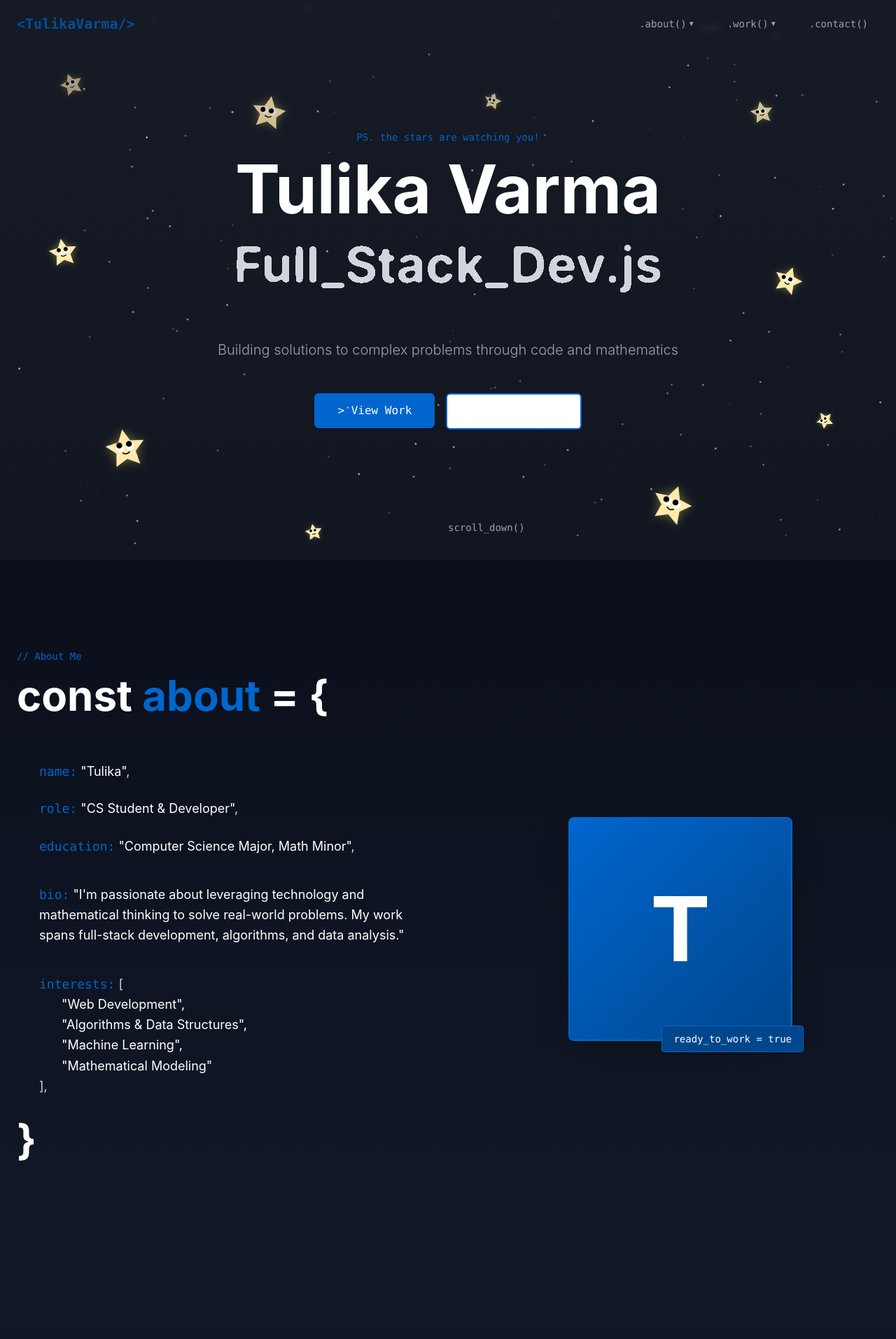
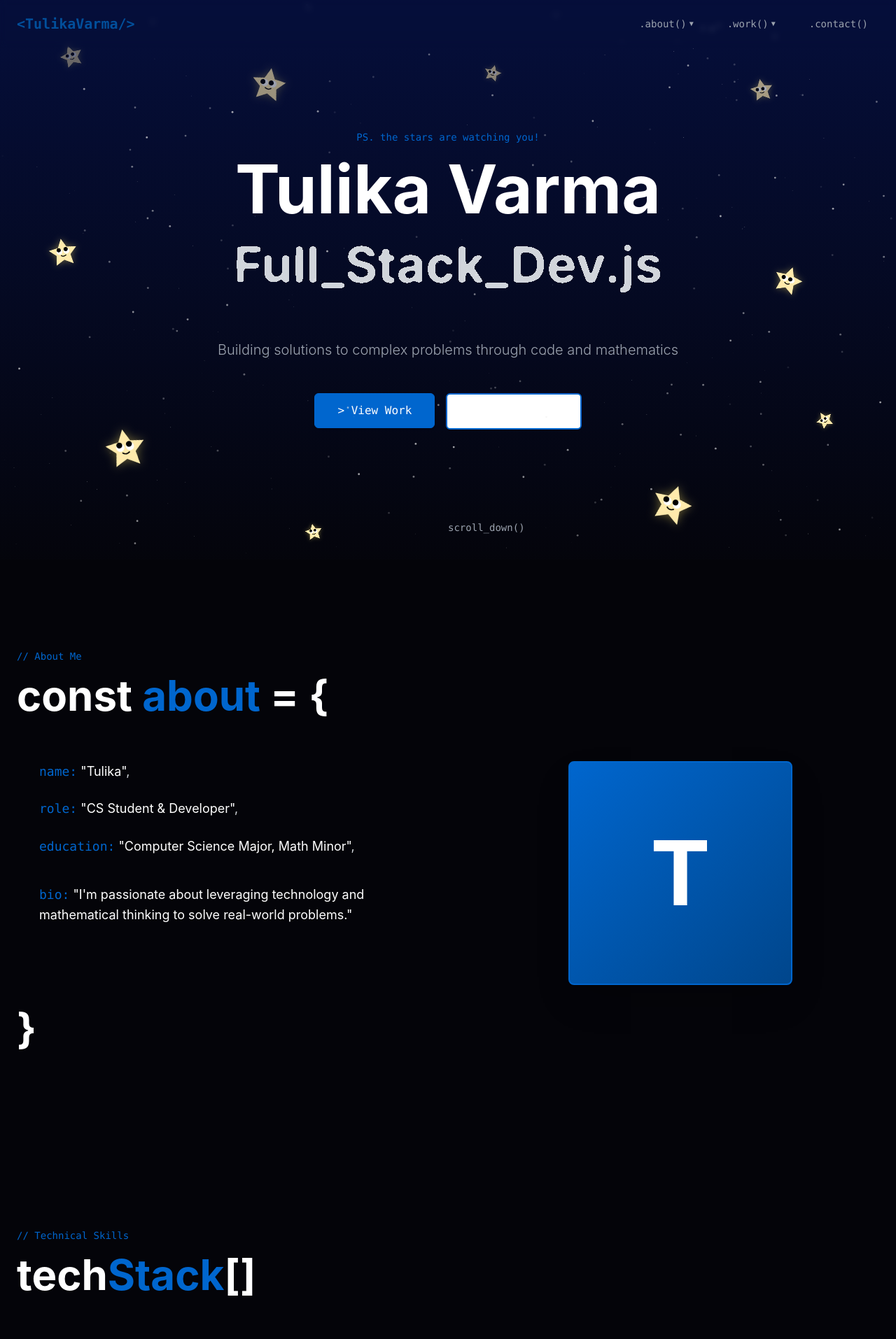
Before and after one commit to TulikaVarma/tulika-website-, a React (Vite) app: page / in a window 1280 px wide. Shown: the top 1914 px of the page at 70% size. Built offline with nearby package versions, Linux system fonts and the light colour scheme.

Commit message:
Colors blend for background

```diff
--- a/src/App.jsx
+++ b/src/App.jsx
@@ -12,8 +12,8 @@ function App() {
   }
 
   return (
-    <div className="relative w-full min-h-screen bg-[#0A0F1A] font-sans">
-      {/* Particles in background */}
+    // Main Page
+    <div className="relative w-full min-h-screen bg-[#040409] font-sans">
       <div className="fixed inset-0 z-40 pointer-events-none">
         <Particles
           className="absolute inset-0"
@@ -23,29 +23,21 @@ function App() {
           refresh={false}
         />
       </div>
-
-      {/*Stars*/}
       <StarBackground />
 
       <nav className="fixed top-0 left-0 right-0 z-50 bg-transparent backdrop-blur-sm px-6 py-4">
-        {/* Navigation menu for page */}
         <div className="max-w-7xl mx-auto flex justify-between items-center">
-          {/* Top Left Name*/}
           <div className="text-[#024f9b] font-mono text-xl font-bold">
             &lt;TulikaVarma/&gt;
           </div>
 
-          {/* Navigation bar */}
           <div className="flex gap-4 font-mono text-sm">
-
-            {/* About Dropdown */}
             <div className="group relative">
               <button className="text-gray-400 hover:text-[#0066CE] hover:bg-[#0066CE]/10 px-4 py-2 rounded-md transition-all flex items-center gap-1">
                 .about() <span className="text-[10px]">▼</span>
               </button>
-              {/* The Dropdown Content */}
               <div className="absolute top-full left-0 hidden group-hover:block pt-2">
-                <div className="bg-[#0A0F1A] border border-[#0066CE]/30 rounded-md p-2 w-40 shadow-xl">
+                <div className="bg-[#040409] border border-[#0066CE]/30 rounded-md p-2 w-40 shadow-xl">
                   <button onClick={() => scrollToSection('about')} className="w-full text-left px-3 py-2 text-gray-400 hover:text-white hover:bg-[#0066CE]/20 rounded transition-all">
                     → bio
                   </button>
@@ -55,20 +47,20 @@ function App() {
                 </div>
               </div>
             </div>
-            {/* Work Dropdown */}
+
             <div className="group relative">
               <button className="text-gray-400 hover:text-[#0066CE] hover:bg-[#0066CE]/10 px-4 py-2 rounded-md transition-all flex items-center gap-1">
                 .work() <span className="text-[10px]">▼</span>
               </button>
               <div className="absolute top-full left-0 hidden group-hover:block pt-2">
-                <div className="bg-[#0A0F1A] border border-[#0066CE]/30 rounded-md p-2 w-40 shadow-xl">
+                <div className="bg-[#040409] border border-[#0066CE]/30 rounded-md p-2 w-40 shadow-xl">
                   <button onClick={() => scrollToSection('work')} className="w-full text-left px-3 py-2 text-gray-400 hover:text-white hover:bg-[#0066CE]/20 rounded transition-all">
                     → projects
                   </button>
                 </div>
               </div>
             </div>
-            {/* Contact */}
+
             <button onClick={() => scrollToSection('contact')} className="text-gray-400 hover:text-[#0066CE] hover:bg-[#0066CE]/10 px-4 py-2 rounded-md transition-all">
               .contact()
             </button>
@@ -76,11 +68,8 @@ function App() {
         </div>
       </nav>
 
-      {/* Main Page Content  */}
       <section className="relative w-full h-screen overflow-hidden">
-        {/* Animated gradient background */}
         <MainBackground />
-        {/* Main Page Content */}
         <div className="relative z-10 w-full h-full flex flex-col items-center justify-center px-6">
           <motion.div
             initial={{ opacity: 0, y: 20 }}
@@ -136,8 +125,8 @@ function App() {
         </div>
       </section>
 
-      {/* ABOUT SECTION - REDUCED Z-INDEX */}
-      <section id="about" className="relative w-full min-h-screen bg-gradient-to-b from-[#0A0F1A] to-[#111827] py-32 px-6 z-30">
+      {/* ABOUT SECTION  */}
+      <section id="about" className="relative w-full min-h-screen bg-[#040409] py-32 px-6 z-30">
         <div className="max-w-7xl mx-auto">
           <motion.div
             initial={{ opacity: 0 }}
@@ -163,15 +152,7 @@ function App() {
                   <span className="text-[#0066CE] font-mono">education:</span> <span className="text-white">"Computer Science Major, Math Minor"</span>,
                 </p>
                 <p className="pt-4">
-                  <span className="text-[#0066CE] font-mono">bio:</span> <span className="text-white">"I'm passionate about leveraging technology and mathematical thinking to solve real-world problems. My work spans full-stack development, algorithms, and data analysis."</span>
-                </p>
-                <p className="pt-4">
-                  <span className="text-[#0066CE] font-mono">interests:</span> [
-                  <span className="text-white block pl-8">"Web Development",</span>
-                  <span className="text-white block pl-8">"Algorithms & Data Structures",</span>
-                  <span className="text-white block pl-8">"Machine Learning",</span>
-                  <span className="text-white block pl-8">"Mathematical Modeling"</span>
-                  ],
+                  <span className="text-[#0066CE] font-mono">bio:</span> <span className="text-white">"I'm passionate about leveraging technology and mathematical thinking to solve real-world problems."</span>
                 </p>
               </div>
 
@@ -179,9 +160,6 @@ function App() {
                 <div className="relative">
                   <div className="w-80 h-80 rounded-lg bg-gradient-to-br from-[#0066CE] to-[#00468C] flex items-center justify-center text-white text-9xl font-bold shadow-2xl border-2 border-[#0066CE]">
                     T
-                  </div>
-                  <div className="absolute -bottom-4 -right-4 bg-[#00468C] text-white px-4 py-2 font-mono text-sm rounded border border-[#0066CE]">
-                    ready_to_work = true
                   </div>
                 </div>
               </div>
@@ -195,7 +173,7 @@ function App() {
       </section>
 
       {/* SKILLS SECTION */}
-      <section id="skills" className="relative w-full min-h-screen bg-gradient-to-b from-[#111827] to-[#0A0F1A] py-32 px-6 z-30">
+      <section id="skills" className="relative w-full min-h-screen bg-[#040409] py-32 px-6 z-30">
         <div className="max-w-7xl mx-auto">
           <div className="font-mono text-[#0066CE] text-sm mb-4">
             {'// Technical Skills'}
@@ -206,26 +184,10 @@ function App() {
 
           <div className="grid md:grid-cols-2 lg:grid-cols-4 gap-6">
             {[
-              {
-                title: "Languages",
-                skills: ["Python", "Java", "C++", "JavaScript", "SQL", "R"],
-                icon: "{ }"
-              },
-              {
-                title: "Frontend",
-                skills: ["React", "Tailwind CSS", "HTML/CSS", "Vite", "Framer Motion"],
-                icon: "</>"
-              },
-              {
-                title: "Backend",
-                skills: ["Node.js", "Express", "Flask", "PostgreSQL", "MongoDB"],
-                icon: "⚙️"
-              },
-              {
-                title: "Tools & Math",
-                skills: ["Git", "VS Code", "LaTeX", "NumPy", "Pandas", "Jupyter"],
-                icon: "🔧"
-              },
+              { title: "Languages", skills: ["Python", "Java", "C++", "JavaScript", "SQL", "R"], icon: "{ }" },
+              { title: "Frontend", skills: ["React", "Tailwind CSS", "HTML/CSS", "Vite", "Framer Motion"], icon: "</>" },
+              { title: "Backend", skills: ["Node.js", "Express", "Flask", "PostgreSQL", "MongoDB"], icon: "⚙️" },
+              { title: "Tools & Math", skills: ["Git", "VS Code", "LaTeX", "NumPy", "Pandas", "Jupyter"], icon: "🔧" },
             ].map((category, index) => (
               <motion.div
                 key={index}
@@ -235,13 +197,12 @@ function App() {
                 transition={{ delay: index * 0.1 }}
                 whileHover={{ y: -5 }}
               >
-                <Card className="bg-[#1F2937]/50 border-[#0066CE]/30 hover:border-[#0066CE] transition-all h-full backdrop-blur">
+                {/* Updated Card background  */}
+                <Card className="bg-[#0A0F1A]/80 border-[#0066CE]/30 hover:border-[#0066CE] transition-all h-full backdrop-blur">
                   <CardHeader>
                     <div className="flex items-center gap-3 mb-2">
                       <span className="text-3xl">{category.icon}</span>
-                      <CardTitle className="text-gray-300 font-mono text-xl">
-                        {category.title}
-                      </CardTitle>
+                      <CardTitle className="text-gray-300 font-mono text-xl">{category.title}</CardTitle>
                     </div>
                   </CardHeader>
                   <CardContent>
@@ -261,7 +222,7 @@ function App() {
       </section>
 
       {/* PROJECTS SECTION */}
-      <section id="work" className="relative w-full min-h-screen bg-gradient-to-b from-[#0A0F1A] to-[#111827] py-32 px-6 z-30">
+      <section id="work" className="relative w-full min-h-screen bg-[#040409] py-32 px-6 z-30">
         <div className="max-w-7xl mx-auto">
           <div className="font-mono text-[#0066CE] text-sm mb-4">
             {'// Featured Projects'}
@@ -271,7 +232,6 @@ function App() {
           </h2>
 
           <div className="space-y-8">
-            {/* Project 1 */}
             <motion.div
               initial={{ opacity: 0, x: -20 }}
               whileInView={{ opacity: 1, x: 0 }}
@@ -279,74 +239,17 @@ function App() {
               whileHover={{ x: 10 }}
               className="group"
             >
-              <Card className="bg-[#1F2937]/50 border-[#0066CE]/30 hover:border-[#0066CE] transition-all backdrop-blur overflow-hidden">
+              <Card className="bg-[#0A0F1A]/80 border-[#0066CE]/30 hover:border-[#0066CE] transition-all backdrop-blur overflow-hidden">
                 <div className="grid md:grid-cols-3 gap-6 p-8">
                   <div className="md:col-span-2 space-y-4">
                     <div className="flex items-center gap-4">
                       <div className="text-[#0066CE] font-mono text-sm">01</div>
-                      <h3 className="text-3xl font-bold text-white group-hover:text-[#0066CE] transition-colors">
-                        Project Name Here
-                      </h3>
+                      <h3 className="text-3xl font-bold text-white group-hover:text-[#0066CE] transition-colors">Project Name Here</h3>
                     </div>
-                    <p className="text-gray-400 text-lg">
-                      Description of your CS/Math project. Explain the problem, your approach, and the technologies used.
-                    </p>
-                    <div className="flex flex-wrap gap-2">
-                      {["React", "Python", "TensorFlow", "PostgreSQL"].map((tech) => (
-                        <span key={tech} className="bg-[#0066CE]/20 text-[#0066CE] px-3 py-1 rounded font-mono text-sm border border-[#0066CE]/40">
-                          {tech}
-                        </span>
-                      ))}
-                    </div>
+                    <p className="text-gray-400 text-lg">Description of your CS/Math project.</p>
                   </div>
                   <div className="flex flex-col justify-center gap-3">
-                    <Button className="bg-[#0066CE] hover:bg-[#00468C] text-white font-mono w-full">
-                      View Project →
-                    </Button>
-                    <Button variant="outline" className="border-[#0066CE] text-[#0066CE] hover:bg-[#0066CE]/10 font-mono w-full">
-                      GitHub →
-                    </Button>
-                  </div>
-                </div>
-              </Card>
-            </motion.div>
-
-            {/* Project 2 */}
-            <motion.div
-              initial={{ opacity: 0, x: -20 }}
-              whileInView={{ opacity: 1, x: 0 }}
-              viewport={{ once: true }}
-              transition={{ delay: 0.1 }}
-              whileHover={{ x: 10 }}
-              className="group"
-            >
-              <Card className="bg-[#1F2937]/50 border-[#0066CE]/30 hover:border-[#0066CE] transition-all backdrop-blur overflow-hidden">
-                <div className="grid md:grid-cols-3 gap-6 p-8">
-                  <div className="md:col-span-2 space-y-4">
-                    <div className="flex items-center gap-4">
-                      <div className="text-[#0066CE] font-mono text-sm">02</div>
-                      <h3 className="text-3xl font-bold text-white group-hover:text-[#0066CE] transition-colors">
-                        Another Project
-                      </h3>
-                    </div>
-                    <p className="text-gray-400 text-lg">
-                      Another CS/Math project description. Focus on what makes it unique.
-                    </p>
-                    <div className="flex flex-wrap gap-2">
-                      {["Java", "Algorithms", "Data Structures"].map((tech) => (
-                        <span key={tech} className="bg-[#0066CE]/20 text-[#0066CE] px-3 py-1 rounded font-mono text-sm border border-[#0066CE]/40">
-                          {tech}
-                        </span>
-                      ))}
-                    </div>
-                  </div>
-                  <div className="flex flex-col justify-center gap-3">
-                    <Button className="bg-[#0066CE] hover:bg-[#00468C] text-white font-mono w-full">
-                      View Project →
-                    </Button>
-                    <Button variant="outline" className="border-[#0066CE] text-[#0066CE] hover:bg-[#0066CE]/10 font-mono w-full">
-                      GitHub →
-                    </Button>
+                    <Button className="bg-[#0066CE] hover:bg-[#00468C] text-white font-mono w-full">View Project →</Button>
                   </div>
                 </div>
               </Card>
@@ -356,46 +259,22 @@ function App() {
       </section>
 
       {/* CONTACT SECTION */}
-      <section id="contact" className="relative w-full min-h-screen bg-gradient-to-b from-[#111827] to-[#0A0F1A] py-32 px-6 flex items-center z-30">
-        <div className="max-w-7xl mx-auto w-full">
+      <section id="contact" className="relative w-full min-h-screen bg-[#040409] py-32 px-6 flex items-center z-30">
+        <div className="max-w-7xl mx-auto w-full text-center">
           <motion.div
             initial={{ opacity: 0 }}
             whileInView={{ opacity: 1 }}
             viewport={{ once: true }}
-            className="text-center"
           >
-            <div className="font-mono text-[#0066CE] text-sm mb-4">
-              {'// Get In Touch'}
-            </div>
+            <div className="font-mono text-[#0066CE] text-sm mb-4">{'// Get In Touch'}</div>
             <h2 className="text-5xl md:text-7xl font-bold text-white mb-8">
               let's <span className="text-[#0066CE]">connect</span>()
             </h2>
-
-            <p className="text-2xl text-gray-400 mb-16 max-w-2xl mx-auto">
-              Open to internships, collaborations, and exciting opportunities
-            </p>
-
             <div className="flex flex-col sm:flex-row gap-6 justify-center font-mono mb-16">
-              <a href="mailto:your.email@example.com">
-                <Button className="bg-[#0066CE] hover:bg-[#00468C] text-white px-10 py-8 text-lg border border-[#0066CE]">
-                  → Email Me
-                </Button>
-              </a>
-              <a href="https://linkedin.com/in/yourprofile" target="_blank" rel="noopener noreferrer">
-                <Button variant="outline" className="border-2 border-[#0066CE] text-[#0066CE] hover:bg-[#0066CE]/10 px-10 py-8 text-lg">
-                  → LinkedIn
-                </Button>
-              </a>
-              <a href="https://github.com/yourusername" target="_blank" rel="noopener noreferrer">
-                <Button variant="outline" className="border-2 border-[#0066CE] text-[#0066CE] hover:bg-[#0066CE]/10 px-10 py-8 text-lg">
-                  → GitHub
-                </Button>
-              </a>
+              <Button className="bg-[#0066CE] hover:bg-[#00468C] text-white px-10 py-8 text-lg">→ Email Me</Button>
+              <Button variant="outline" className="border-2 border-[#0066CE] text-[#0066CE] hover:bg-[#0066CE]/10 px-10 py-8 text-lg">→ LinkedIn</Button>
             </div>
-
-            <div className="text-gray-600 font-mono text-sm">
-              © 2026 Tulika // Built with React + Tailwind + Love
-            </div>
+            <div className="text-gray-600 font-mono text-sm">© 2026 Tulika // Built with React + Tailwind + Love</div>
           </motion.div>
         </div>
       </section>
--- a/src/components/ui/main-background.jsx
+++ b/src/components/ui/main-background.jsx
@@ -1,9 +1,32 @@
+import React, { useState, useEffect } from 'react';
+
 function MainBackground() {
+  const [scrollOpacity, setScrollOpacity] = useState(0);
+
+  useEffect(() => {
+    // Darkens background based on scroll
+    const handleScroll = () => {
+      const winHeight = window.innerHeight;
+      const scrollY = window.scrollY;
+      const opacity = Math.min(scrollY / (winHeight * 0.8), 1);
+      setScrollOpacity(opacity);
+    };
+
+    window.addEventListener('scroll', handleScroll, { passive: true });
+    return () => window.removeEventListener('scroll', handleScroll);
+  }, []);
+
   return (
     <div className="absolute inset-0 w-full h-full overflow-hidden">
-      {/* Animated gradient background */}
+      {/* Animated Background*/}
+      <div className="animated-gradient" />
+      {/* Blends into Next page for scroll */}
       <div
-        className="animated-gradient"
+        className="absolute inset-0 pointer-events-none transition-opacity duration-75"
+        style={{
+          backgroundColor: '#040409',
+          opacity: scrollOpacity
+        }}
       />
 
       <style dangerouslySetInnerHTML={{__html: `
@@ -12,9 +35,10 @@ function MainBackground() {
           inset: 0;
           width: 100%;
           height: 100%;
-          background: linear-gradient(0deg, #0a0f1a, #141923, #1e232d);
-          background-size: 400% 400%;
-          animation: BackgroundGradient 10s ease infinite;
+          /* Swapped order: Lightest color (#061558) is prominent at start */
+          background: linear-gradient(180deg, #061558, #050e39, #040409);
+          background-size: 100% 200%;
+          animation: BackgroundGradient 15s ease-in-out infinite;
         }
 
         @keyframes BackgroundGradient {
--- a/src/components/ui/stars-eyes.jsx
+++ b/src/components/ui/stars-eyes.jsx
@@ -9,15 +9,12 @@ const StarCharacter = ({ top, left, size = 1, rotation = 0, scrollY, speed = 0.5
     return () => window.removeEventListener('mousemove', handleMouseMove);
   }, []);
 
-  // 1. Movement Math: Speed determines how fast they fly up
+  // Star Movement speed
   const pixelOffset = scrollY * speed;
-
-  // 2. Fade Out Math:
-  // We calculate where the star is relative to the top (0).
-  // As 'top' percentage converted to pixels minus the offset approaches 0, opacity drops.
+  // Stars fade away
   const initialTopPx = (window.innerHeight * parseFloat(top)) / 100;
   const currentPosPx = initialTopPx - pixelOffset;
-  const opacity = Math.max(0, Math.min(1, currentPosPx / 200)); // Fades out completely in the top 200px
+  const opacity = Math.max(0, Math.min(1, currentPosPx / 200));
 
   const calculateEyeMove = (xBase, yBase) => {
     const xPx = (window.innerWidth * parseFloat(xBase)) / 100;
@@ -36,7 +33,6 @@ const StarCharacter = ({ top, left, size = 1, rotation = 0, scrollY, speed = 0.5
         left: left,
         top: top,
         opacity: opacity,
-        // translate3d(x, y, z) is smoother than 'top' because it uses the GPU
         transform: `translate3d(-50%, calc(-50% - ${pixelOffset}px), 0) scale(${size}) rotate(${rotation}deg)`,
         transformOrigin: 'center center',
         display: 'inline-block',
@@ -82,10 +78,10 @@ export const StarBackground = () => {
   // starData with added 'speed' property for depth
   const starData = [
     // Stars above title
-    { top: "15%", left: "8%", size: 0.4, rotation: -20, speed: 0.3 },
-    { top: "20%", left: "30%", size: 0.6, rotation: 10, speed: 0.4 },
-    { top: "18%", left: "55%", size: 0.3, rotation: 15, speed: 0.3 },
-    { top: "20%", left: "85%", size: 0.4, rotation: -10, speed: 0.2 },
+    { top: "10%", left: "8%", size: 0.4, rotation: -20, speed: 0.3 },
+    { top: "15%", left: "30%", size: 0.6, rotation: 10, speed: 0.4 },
+    { top: "13%", left: "55%", size: 0.3, rotation: 15, speed: 0.3 },
+    { top: "16%", left: "85%", size: 0.4, rotation: -10, speed: 0.2 },
     //Stars on the sides
     { top: "45%", left: "7%", size: 0.5, rotation: -10, speed: 0.7 },
     { top: "50%", left: "88%", size: 0.5, rotation: 20, speed: 0.6 },
```
